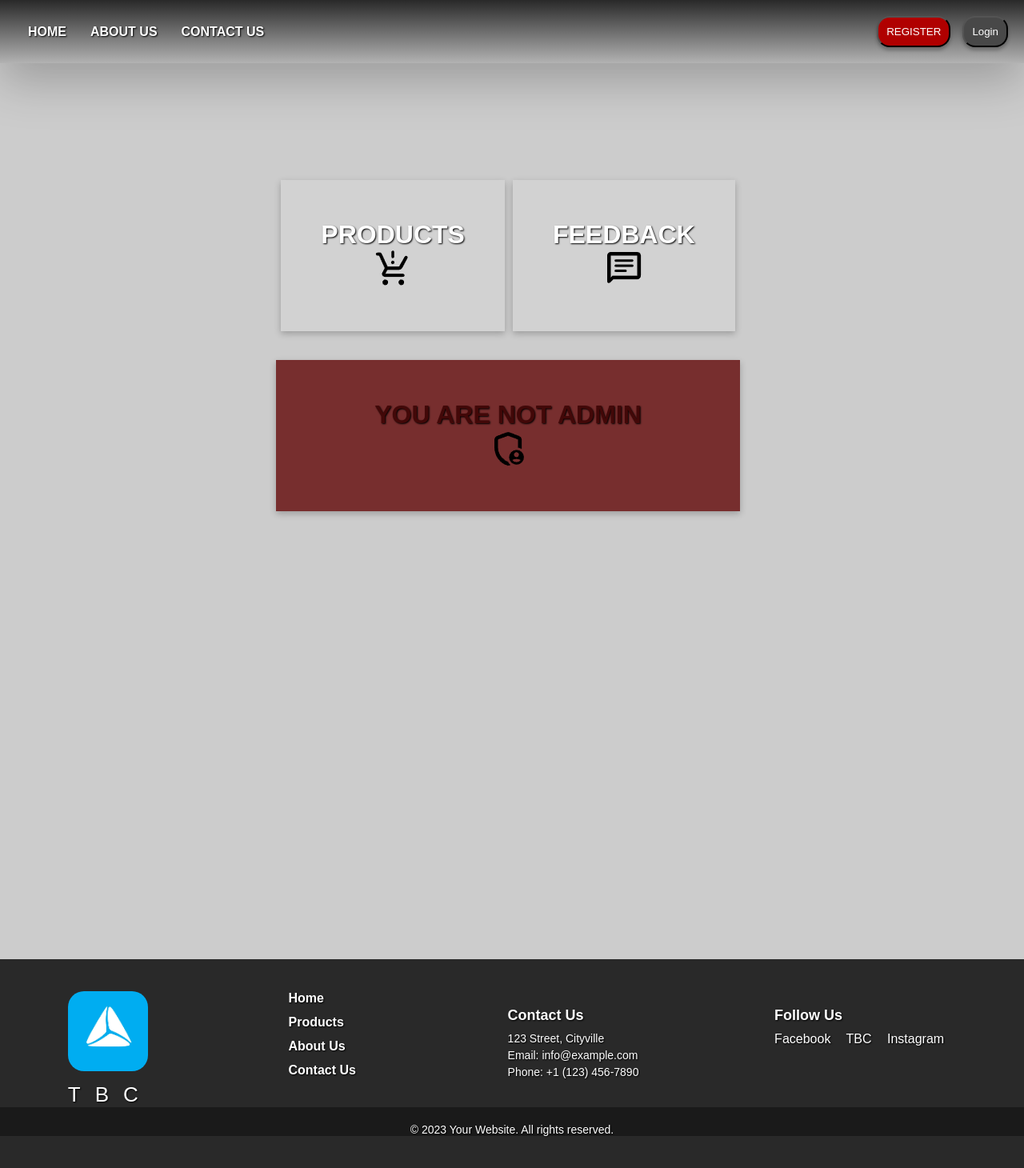
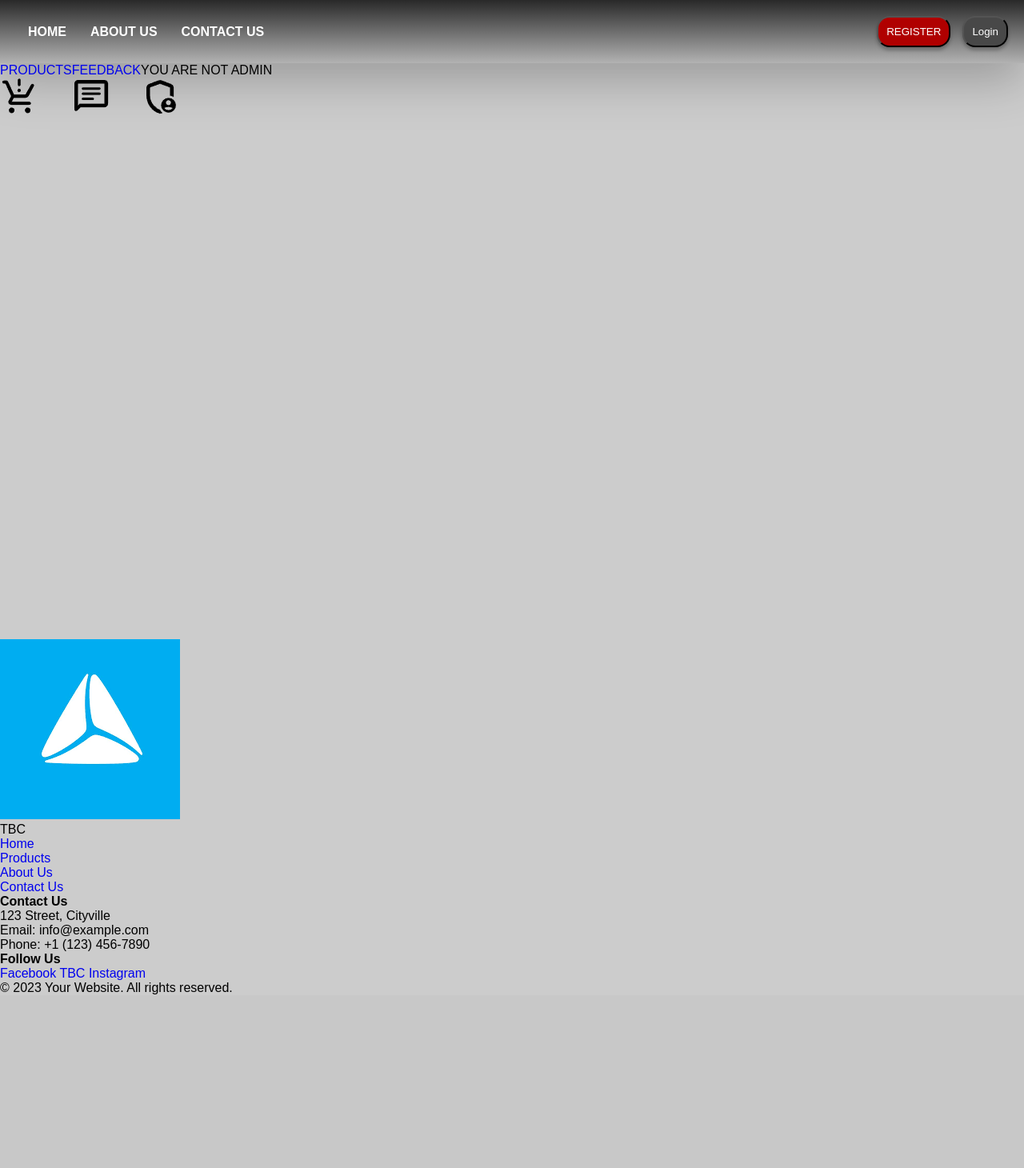
Before and after one commit to GreenHugeBrain/finalproject, a Flask app: page / in a window 1280 px wide. Shown: the whole page at 80% size. After the commit the page ends 1243 px from the top, so only its background shows below. Run offline with Flask 3, Linux system fonts and the light colour scheme.

Commit message:
Add files via upload

```diff
--- a/static/style.css
+++ b/static/style.css
@@ -8,8 +8,7 @@
 body {
     font-family: 'Arial', sans-serif;
     background-color: #CCC;
-    overflow-X: hidden;
-    height: 1000px;
+    overflow: hidden;
 }
 
 header {
@@ -19,8 +18,6 @@ header {
     padding: 20px;
     background: linear-gradient(180deg, #292929 0%, rgba(158, 158, 158, 0.56) 100%);
     box-shadow: 0px 20px 60px 0px rgba(0, 0, 0, 0.25);
-    text-shadow: 1px 1px 2px rgba(0, 0, 0, 1);
-
 }
 
 nav ul {
@@ -110,184 +107,6 @@ nav ul li a {
 
 
 
-footer {
-    background-color: #292929;
-    color: white;
-    padding: 40px 0;
-    margin-top: 640px;
-    text-shadow: 1px 1px 2px rgba(0, 0, 0, 1);
-
-}
-
-.footer-content {
-    display: flex;
-    justify-content: space-around;
-    align-items: flex-start;
-    flex-wrap: wrap;
-}
-
-.footer-logo img {
-    max-width: 100px;
-    border-radius: 20px;
-}
-
-.footer-logo p {
-    margin-top: 10px;
-    font-size: 26px;
-    letter-spacing: 18px;
-}
-
-.footer-links ul {
-    list-style: none;
-    display: grid;
-    height: 120px;
-}
-
-.footer-links li {
-    display: inline;
-    margin-right: 20px;
-
-}
-
-.footer-links a {
-    text-decoration: none;
-    color: white;
-    font-weight: bold;
-    font-size: 16px;
-}
-
-.footer-contact,
-.footer-social {
-    margin-top: 20px;
-}
-
-.footer-contact h4,
-.footer-social h4 {
-    font-size: 18px;
-    margin-bottom: 10px;
-}
-
-.footer-contact p {
-    margin: 5px 0;
-    font-size: 14px;
-}
-
-.footer-social a {
-    margin-right: 15px;
-    color: white;
-
-}
-
-.footer-bottom {
-    text-align: center;
-    padding-top: 20px;
-    background-color: #1a1a1a;
-}
-
-.footer-bottom p {
-    margin: 0;
-    font-size: 14px;
-}
-
-.products p{
-    font-size: xx-large;
-    font-weight: bolder;
-    color: white;
-}
-
-main{
-    width: 100vw;
-    height: 60vh;
-    display: flex;
-    justify-content: center;
-    align-items: center;
-    gap: 10px;
-}
-
-.products {
-    padding: 50px;
-    text-align: center;
-    background-color: rgb(210, 210, 210);
-    box-shadow: rgba(0, 0, 0, 0.24) 0px 3px 8px;
-    transition: transform 0.7s ease;
-    transition:  0.7s ease;
-    text-shadow: 1px 1px 2px rgba(0, 0, 0, 1);
-
-}
-
-.products:hover {
-    transform: scale(1.1);
-    background-color: rgb(232, 232, 232);
-}
-.feedback p{
-    font-size: xx-large;
-    font-weight: bolder;
-    color: white;
-}
-
-.feedback{
-    padding: 50px;
-    text-align: center;
-    background-color: rgb(210, 210, 210);
-    box-shadow: rgba(0, 0, 0, 0.24) 0px 3px 8px;
-    transition: transform 0.7s ease;
-    transition:  0.7s ease;
-    text-shadow: 1px 1px 2px rgba(0, 0, 0, 1);
-
-}
-
-.feedback:hover{
-    transform: scale(1.1);
-    background-color: rgb(232, 232, 232);
-}
-
-.admin{
-    padding: 50px;
-    text-align: center;
-    background-color: rgb(210, 210, 210);
-    box-shadow: rgba(0, 0, 0, 0.24) 0px 3px 8px;
-    transition: transform 0.7s ease;
-    transition:  0.7s ease;
-    text-shadow: 1px 1px 2px rgba(0, 0, 0, 1);
-
-}
-
-.not-admin{
-    padding: 50px;
-    text-align: center;
-    background-color: rgb(119, 46, 46);
-    box-shadow: rgba(0, 0, 0, 0.24) 0px 3px 8px;
-    transition: transform 0.7s ease;
-    transition:  0.7s ease;
-    text-shadow: 1px 1px 2px rgba(0, 0, 0, 1);
-
-}
-
-.admin:hover{
-    transform: scale(1.1);
-    background-color: rgb(232, 232, 232);
-}
-
-.not-admin p{
-    font-size: xx-large;
-    font-weight: bolder;
-    color: rgb(66, 8, 8);
-    width: 480px;
-    text-align: center;
-}
-.admin p{
-    font-size: xx-large;
-    font-weight: bolder;
-    color: white;
-    width: 480px;
-    text-align: center;
-}
-
-.special-things{
-    position: absolute;
-    margin-top: 450px;
-}
-
 .comment-input {
     padding: 9px;
     border-radius: 10px;
@@ -322,6 +141,107 @@ main{
     font-family: 'Noto Sans Georgian', sans-serif;
 }
 
+main {
+    height: 90vh;
+    width: 100%;
+    display: flex;
+}
+
+.main_game_info {
+    width: 649px;
+    display: flex;
+    height: 488px;
+    margin: 50px 100px;
+    border-radius: 29px;
+    background: rgba(110, 110, 110, 0.23);
+    box-shadow: 0px 4px 25px 0px rgba(0, 0, 0, 0.25);
+}
+
+.main_game_info img {
+    width: 250px;
+    height: 270px;
+}
+
+.main_gtav,
+.main_pr,
+.main_ed,
+.main_v {
+    color: #FFF;
+    text-shadow: 0px 4px 4px rgba(0, 0, 0, 0.25);
+    font-family: Impact, Haettenschweiler, 'Arial Narrow Bold', sans-serif;
+    font-size: 18px;
+    font-weight: 400;
+    letter-spacing: 30.75px;
+    position: relative;
+    top: 40px;
+    left: 20px;
+}
+
+.main_pr {
+    color: orange;
+}
+
+.main_v {
+    color: rgb(3, 151, 0)
+}
+
+.main_ed {
+    color: black;
+}
+
+.main_desc {
+    position: relative;
+    width: 400px;
+    color: #E3E3E3;
+    right: 600px;
+    text-align: center;
+    text-shadow: 0px 4px 4px rgba(0, 0, 0, 0.25);
+    font-family: Impact, Haettenschweiler, 'Arial Narrow Bold', sans-serif;
+    font-size: 16px;
+    font-weight: 400;
+    margin: 100px 240px;
+    letter-spacing: 4.28px;
+}
+
+.main_buttons {
+    position: relative;
+    right: 1450px;
+    top: 300px;
+}
+
+.buy,
+.formbuy {
+    background-color: #688C6E;
+    color: rgb(160, 255, 160);
+    font-family: Impact, Haettenschweiler, 'Arial Narrow Bold', sans-serif;
+    letter-spacing: 7px;
+    width: 150px;
+    font-size: 15px;
+    height: 40px;
+    border-radius: 10px;
+    border: none;
+    border-bottom: 2px solid black;
+    box-shadow: rgba(0, 0, 0, 0.35) 0px 5px 15px;
+    cursor: pointer;
+}
+
+.rate {
+    background-color: #004290;
+    color: rgb(160, 255, 160);
+    font-family: Impact, Haettenschweiler, 'Arial Narrow Bold', sans-serif;
+    letter-spacing: 7px;
+    width: 150px;
+    font-size: 15px;
+    height: 40px;
+    border-radius: 10px;
+    border: none;
+    border-bottom: 2px solid black;
+    box-shadow: rgba(0, 0, 0, 0.35) 0px 5px 15px;
+    cursor: pointer;
+    margin-top: 15px;
+    color: rgba(255, 255, 255, 0.749)
+}
+
 .comment-entry {
     margin: 20px 0;
 }
```
Also changed, not shown: other parts of static/style.css (+41 -2 lines), templates/base.html (added, +11 -0 lines).
